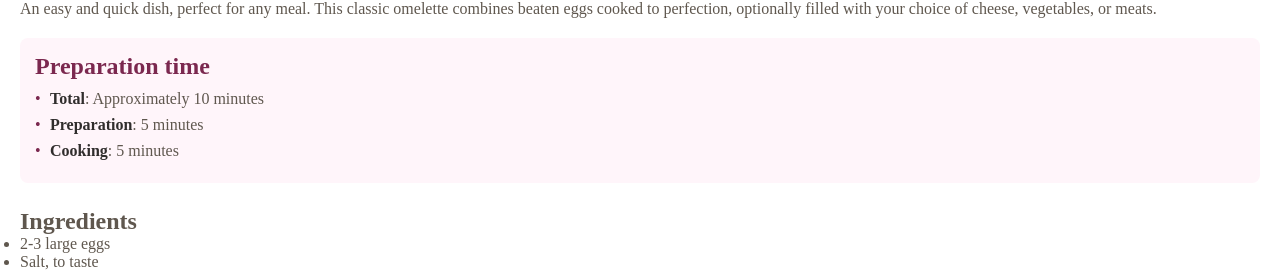
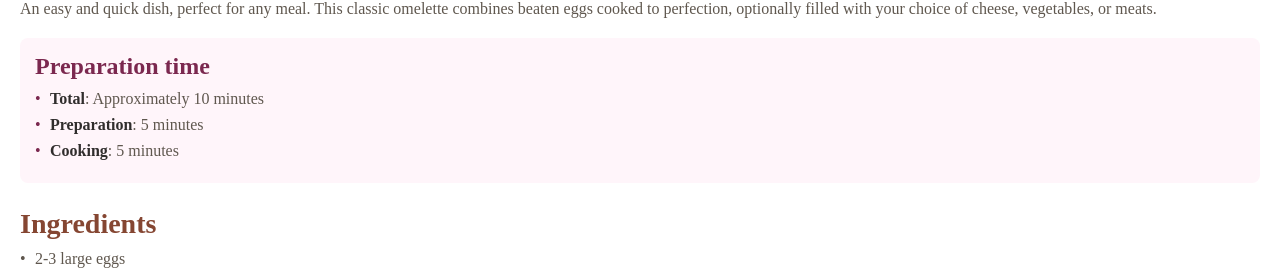
Before and after one commit to Ruslan-oss-max0/recipe-page, a plain HTML site: page index.html in a window 1280 px wide. Shown: the part 661-933 px from the top of the page. Drawn offline with Linux system fonts and the light colour scheme.

Commit message:
implemented the ingredients section

```diff
--- a/styles.css
+++ b/styles.css
@@ -78,6 +78,32 @@ body {
 
 /* #endregion */
 
+/* #region Ingredients */
+
+.card__ingredients-title {
+    color: var(--prime-dark-brown);
+    font-size: 28px;
+    margin-bottom: 10px;
+}
+
+.card__ingredients-list {
+    list-style: none;
+}
+
+.card__ingredients-list-item {
+    padding-left: 15px;
+    margin-bottom: 10px;
+    position: relative;
+}
+
+.card__ingredients-list-item::before {
+    content: '•';
+    left: 0;
+    position: absolute;
+}
+
+/* #endregion */
+
 section {
     margin: 25px 0;
 }
```
Also changed, not shown: index.html (+4 -2 lines).
